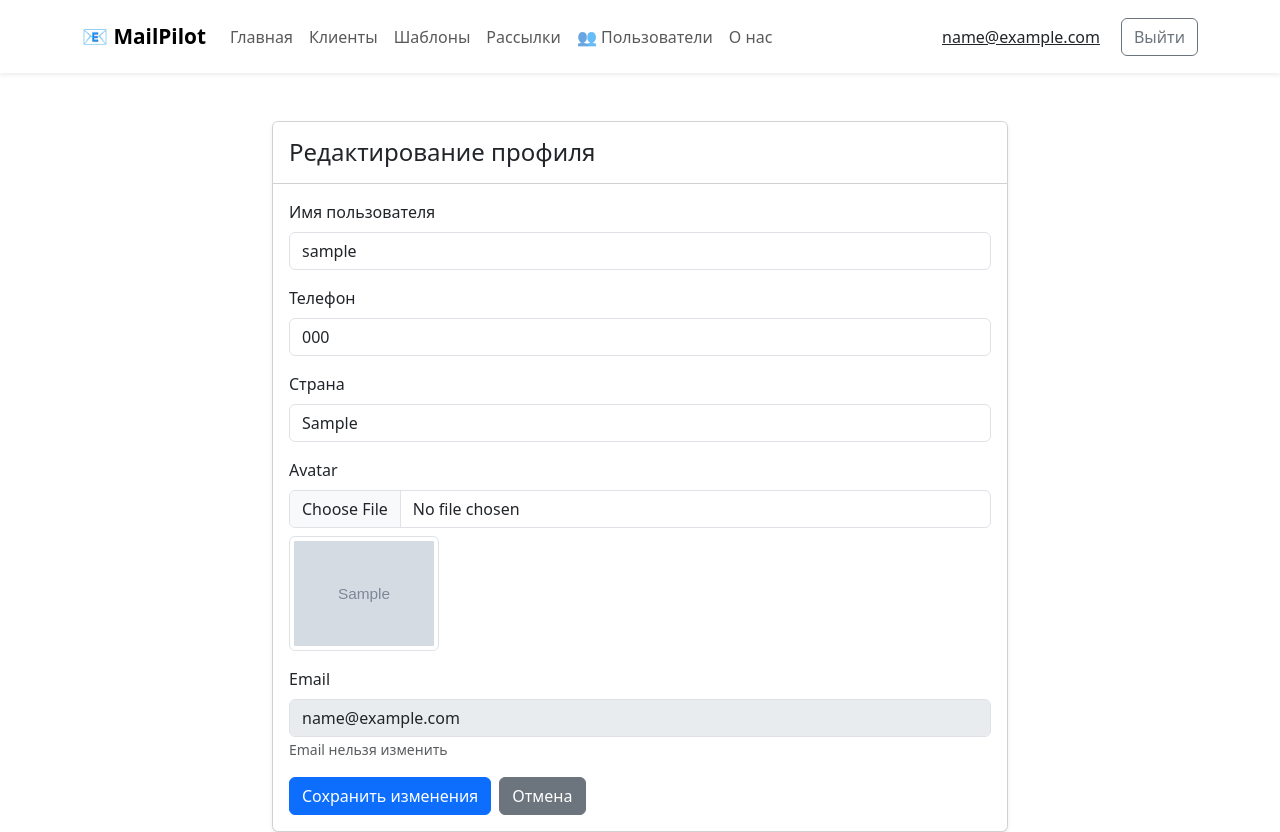
After one commit to dagniden/mail-pilot, a Django app: page /users/profile/ in a window 1280 px wide. The commit adds this page. Run offline with Django 5.2, Linux system fonts and the light colour scheme; a user stored in the database is signed in; tables that the repository leaves empty hold one stand-in row (values such as "Sample post"); grey boxes marked "Sample" are stand-in pictures; some libraries are stand-ins or nearby versions.

Commit message:
Добавлен просмотр и редактирование профиля

```diff
--- a/templates/includes/inc_menu.html
+++ b/templates/includes/inc_menu.html
@@ -43,7 +43,7 @@
       <!-- Right side buttons -->
       <div class="d-flex">
         {% if user.is_authenticated %}
-          <a href="#" class="btn btn-link text-dark me-2">{{ user.email }}</a>
+          <a href="{% url 'users:profile' %}" class="btn btn-link text-dark me-2">{{ user.email }}</a>
           <form method="post" action="{% url "users:logout" %}" class="d-inline">
             {% csrf_token %}
             <button type="submit" class="btn btn-outline-secondary">Выйти</button>
--- a/users/forms.py
+++ b/users/forms.py
@@ -19,3 +19,31 @@ class CustomUserCreationForm(UserCreationForm):
             "password1",
             "password2",
         )
+
+
+class ProfileUpdateForm(forms.ModelForm):
+    username = forms.CharField(
+        max_length=150,
+        required=True,
+        label="Имя пользователя",
+        widget=forms.TextInput(attrs={"class": "form-control"}),
+    )
+    phone_number = forms.CharField(
+        max_length=15,
+        required=False,
+        label="Телефон",
+        widget=forms.TextInput(attrs={"class": "form-control"}),
+    )
+    country = forms.CharField(
+        max_length=100,
+        required=False,
+        label="Страна",
+        widget=forms.TextInput(attrs={"class": "form-control"}),
+    )
+
+    class Meta:
+        model = CustomUser
+        fields = ("username", "phone_number", "avatar", "country")
+        widgets = {
+            "avatar": forms.FileInput(attrs={"class": "form-control"}),
+        }
--- /dev/null
+++ b/users/templates/users/profile.html
@@ -0,0 +1,88 @@
+{% extends 'base.html' %}
+
+{% block title %}Мой профиль - Mail Pilot{% endblock %}
+
+{% block content %}
+<div class="container mt-5">
+  <div class="row">
+    <div class="col-md-8 offset-md-2">
+      <div class="card shadow-sm">
+        <div class="card-header bg-white py-3">
+          <h4 class="mb-0">Редактирование профиля</h4>
+        </div>
+        <div class="card-body">
+          <form method="post" enctype="multipart/form-data">
+            {% csrf_token %}
+
+            {% if form.non_field_errors %}
+              <div class="alert alert-danger">
+                {{ form.non_field_errors }}
+              </div>
+            {% endif %}
+
+            <div class="mb-3">
+              <label for="{{ form.username.id_for_label }}" class="form-label">{{ form.username.label }}</label>
+              {{ form.username }}
+              {% if form.username.errors %}
+                <div class="text-danger small">{{ form.username.errors }}</div>
+              {% endif %}
+            </div>
+
+            <div class="mb-3">
+              <label for="{{ form.phone_number.id_for_label }}" class="form-label">{{ form.phone_number.label }}</label>
+              {{ form.phone_number }}
+              {% if form.phone_number.errors %}
+                <div class="text-danger small">{{ form.phone_number.errors }}</div>
+              {% endif %}
+            </div>
+
+            <div class="mb-3">
+              <label for="{{ form.country.id_for_label }}" class="form-label">{{ form.country.label }}</label>
+              {{ form.country }}
+              {% if form.country.errors %}
+                <div class="text-danger small">{{ form.country.errors }}</div>
+              {% endif %}
+            </div>
+
+            <div class="mb-3">
+              <label for="{{ form.avatar.id_for_label }}" class="form-label">{{ form.avatar.label }}</label>
+              {{ form.avatar }}
+              {% if user.avatar %}
+                <div class="mt-2">
+                  <img src="{{ user.avatar.url }}" alt="Avatar" class="img-thumbnail" style="max-width: 150px;">
+                </div>
+              {% endif %}
+              {% if form.avatar.errors %}
+                <div class="text-danger small">{{ form.avatar.errors }}</div>
+              {% endif %}
+            </div>
+
+            <div class="mb-3">
+              <label class="form-label">Email</label>
+              <input type="text" class="form-control" value="{{ user.email }}" disabled>
+              <small class="text-muted">Email нельзя изменить</small>
+            </div>
+
+            <div class="d-grid gap-2 d-md-flex">
+              <button type="submit" class="btn btn-primary">Сохранить изменения</button>
+              <a href="{% url 'home' %}" class="btn btn-secondary">Отмена</a>
+            </div>
+          </form>
+        </div>
+      </div>
+    </div>
+  </div>
+</div>
+
+<style>
+  .form-control, .form-select {
+    border: 1px solid #dee2e6;
+    border-radius: 0.375rem;
+    padding: 0.375rem 0.75rem;
+  }
+  .form-control:focus, .form-select:focus {
+    border-color: #8b3a9c;
+    box-shadow: 0 0 0 0.25rem rgba(139, 58, 156, 0.25);
+  }
+</style>
+{% endblock %}
--- a/users/urls.py
+++ b/users/urls.py
@@ -1,8 +1,8 @@
 from django.contrib.auth import views as auth_views
 from django.urls import path
 
-from .views import (RegistrationCompleteView, UserDetailView, UserListView, UserLoginView, UserLogoutView,
-                    UserRegisterView, VerifyEmailView)
+from .views import (ProfileView, RegistrationCompleteView, UserDetailView, UserListView, UserLoginView,
+                    UserLogoutView, UserRegisterView, VerifyEmailView)
 
 app_name = "users"
 
@@ -33,6 +33,7 @@ urlpatterns = [
         auth_views.PasswordResetCompleteView.as_view(template_name="users/password_reset_complete.html"),
         name="password_reset_complete",
     ),
+    path("profile/", ProfileView.as_view(), name="profile"),
     path("", UserListView.as_view(), name="users"),
     path("<int:pk>/", UserDetailView.as_view(), name="user_detail"),
 ]
--- a/users/views.py
+++ b/users/views.py
@@ -3,9 +3,9 @@ from django.contrib.auth.mixins import LoginRequiredMixin, PermissionRequiredMix
 from django.contrib.auth.views import LoginView, LogoutView
 from django.shortcuts import get_object_or_404, redirect
 from django.urls import reverse_lazy
-from django.views.generic import CreateView, DetailView, ListView, TemplateView
+from django.views.generic import CreateView, DetailView, ListView, TemplateView, UpdateView
 
-from .forms import CustomUserCreationForm
+from .forms import CustomUserCreationForm, ProfileUpdateForm
 from .models import CustomUser
 from .services import EmailVerificationService
 
@@ -97,3 +97,17 @@ class VerifyEmailView(TemplateView):
         messages.success(request, "Email успешно подтверждён! Теперь вы можете войти в систему.")
 
         return redirect("users:login")
+
+
+class ProfileView(LoginRequiredMixin, UpdateView):
+    model = CustomUser
+    form_class = ProfileUpdateForm
+    template_name = "users/profile.html"
+    success_url = reverse_lazy("users:profile")
+
+    def get_object(self, queryset=None):
+        return self.request.user
+
+    def form_valid(self, form):
+        messages.success(self.request, "Профиль успешно обновлён")
+        return super().form_valid(form)
```
Also changed, not shown: Чек-лист.md (+3 -3 lines).
